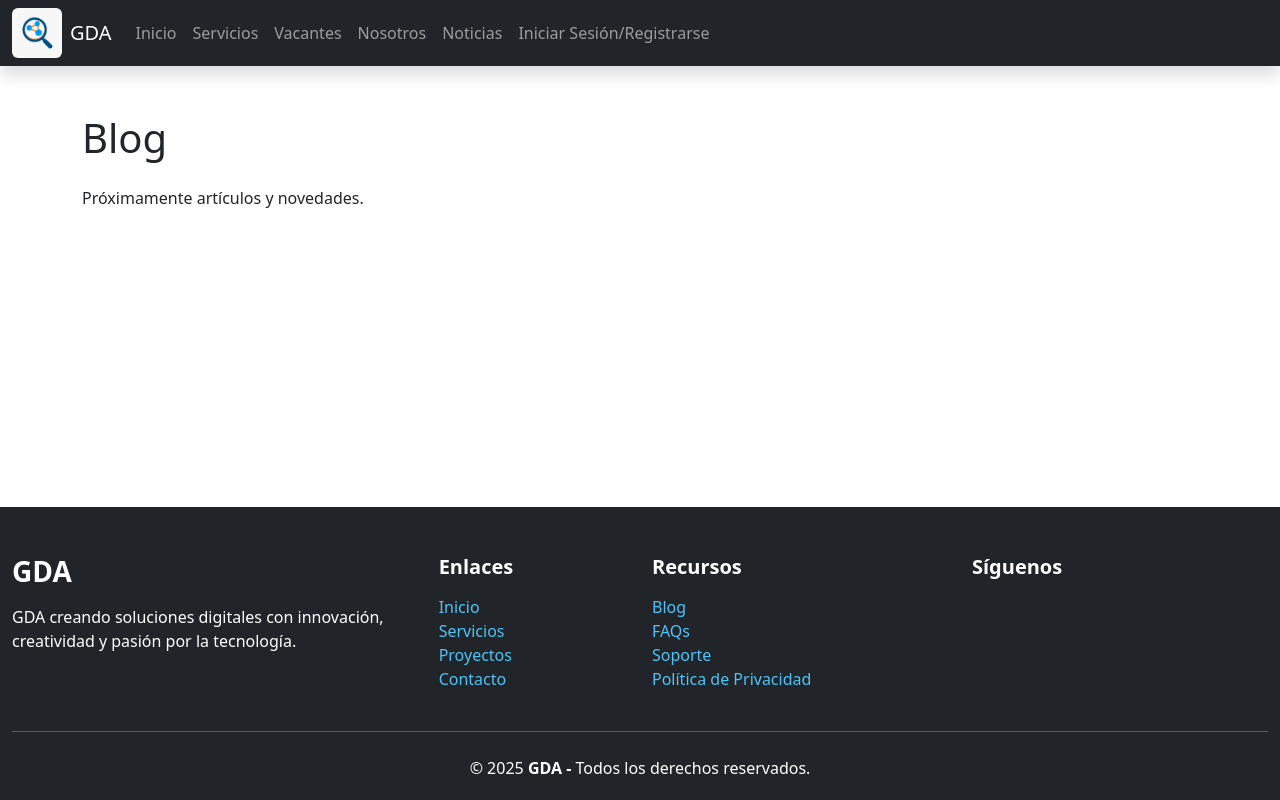
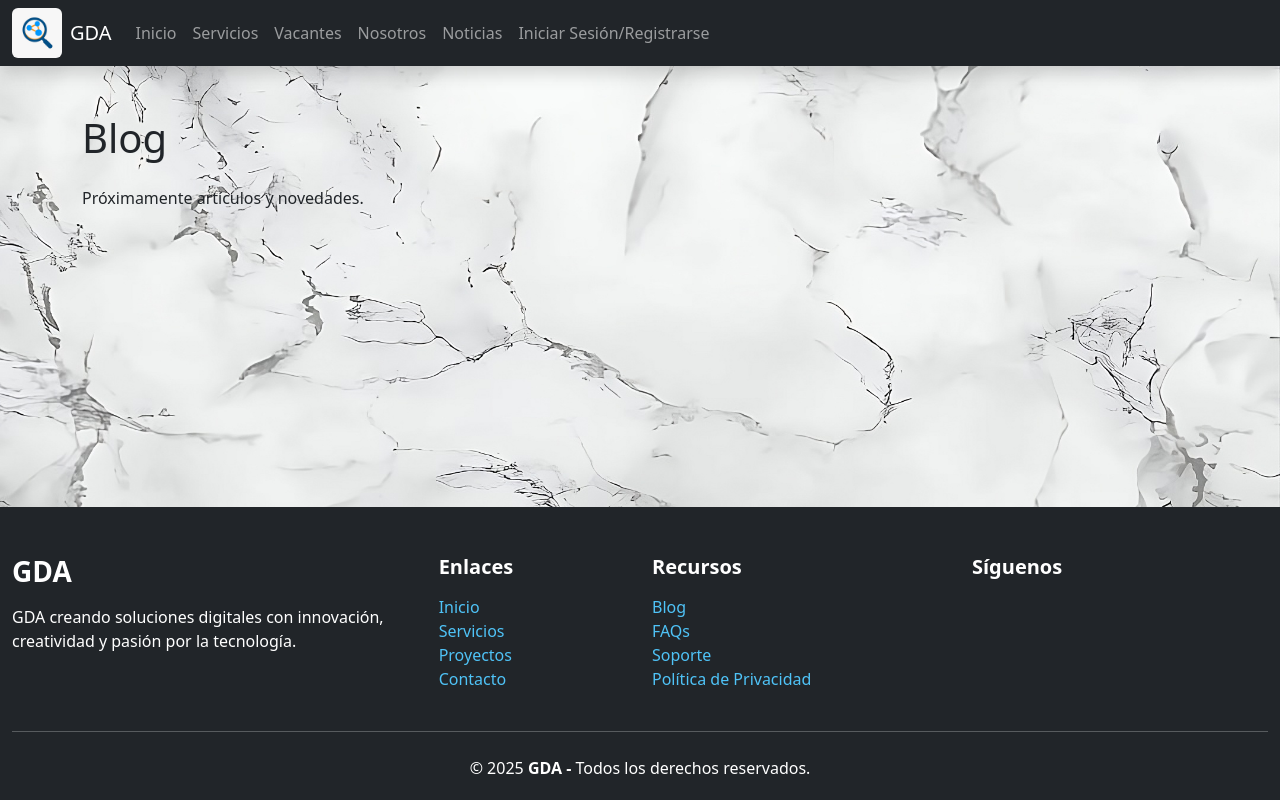
Before and after one commit to georgevfc13/Pagina, a PHP site: page /views/blog.php in a window 1280 px wide. Run offline with PHP 8.4, Linux system fonts and the light colour scheme.

Commit message:
commit de carne

```diff
--- a/assets/styles/style.css
+++ b/assets/styles/style.css
@@ -1,5 +1,7 @@
 body{
-    background-color: white;
+    background-image: url("../img/fondo.jpeg");
+    background-size: cover;
+    background-attachment: fixed;
     margin: 0;
     min-height: 100vh;
     display: flex;
@@ -116,7 +118,7 @@ main{
 }
 
 .hero {
-  background-image: url("../img/empleado.jpg");
+  background-image: url("../img/fondo_home_arriba.jpg");
   background-size: cover;
   background-position: center;
   background-repeat: no-repeat;
```
Also changed, not shown: assets/img/empleado.jpg (deleted), assets/img/fondo.jpeg (added), assets/img/fondo_home_arriba.jpg (added).
